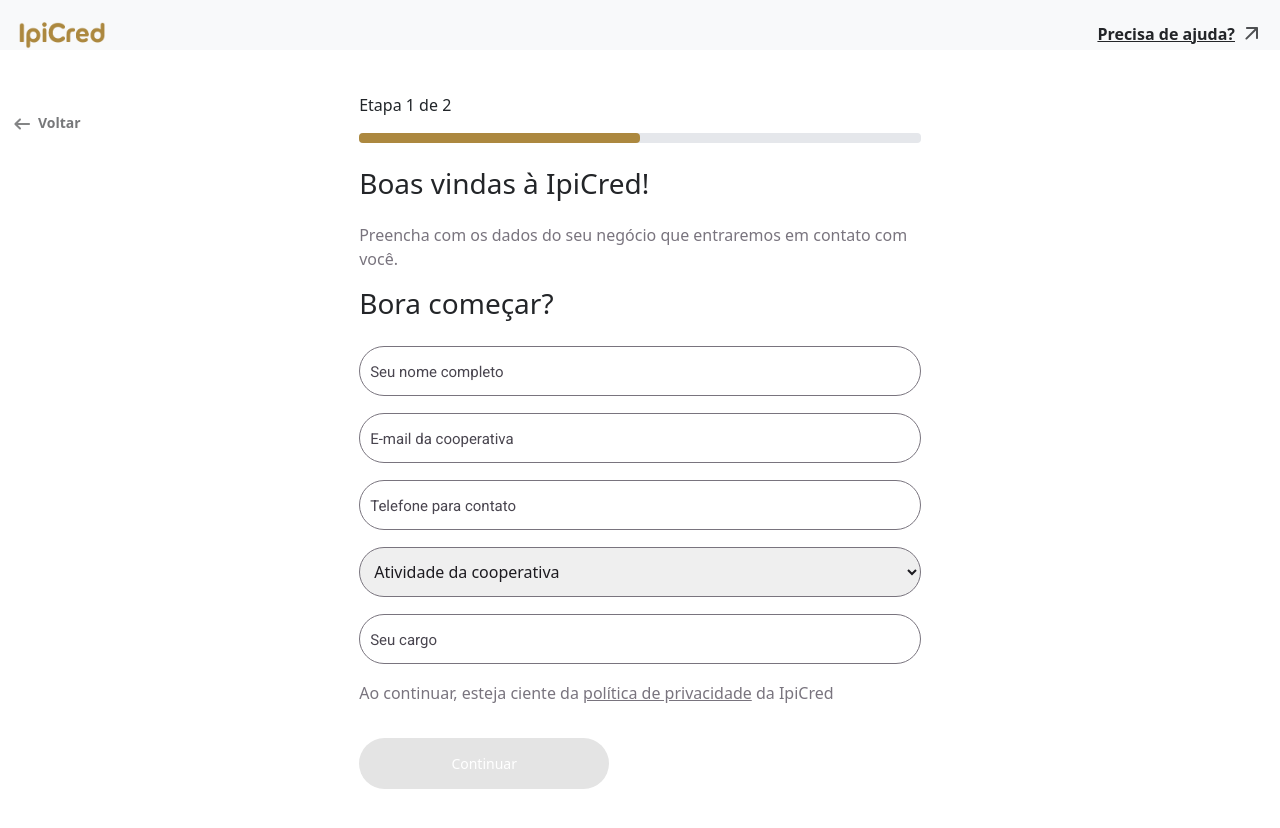
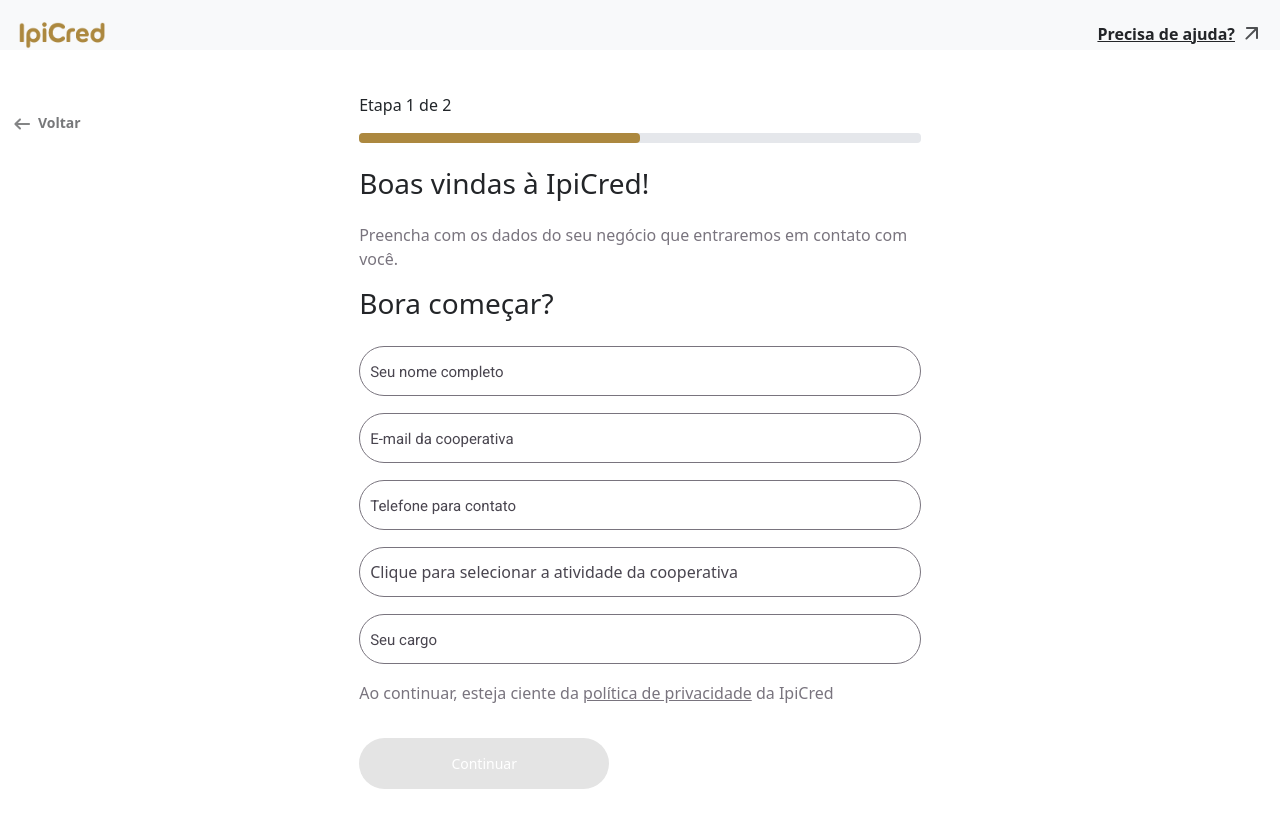
Before and after one commit to kamilateofilo/IpiCred, a React (Vite) app: page /contactForm in a window 1280 px wide. Shown: the top 828 px of the page. Built offline with nearby package versions, Linux system fonts and the light colour scheme.

Commit message:
feat: multi select com checkbox

```diff
--- a/package.json
+++ b/package.json
@@ -11,6 +11,9 @@
     "deploy": "gh-pages -d dist"
   },
   "dependencies": {
+    "@fortawesome/free-solid-svg-icons": "^6.6.0",
+    "@fortawesome/react-fontawesome": "^0.2.2",
+    "antd": "^5.20.1",
     "bootstrap": "^5.3.3",
     "i18next": "^23.12.3",
     "i18next-browser-languagedetector": "^8.0.0",
@@ -19,6 +22,7 @@
     "react-bootstrap": "^2.10.4",
     "react-dom": "^18.3.1",
     "react-i18next": "^15.0.1",
+    "react-multi-select-component": "^4.3.4",
     "react-router-dom": "^6.25.1",
     "styled-components": "^6.1.12"
   },
--- a/src/App.tsx
+++ b/src/App.tsx
@@ -2,6 +2,7 @@
 import { AppRoutes } from "./Routes/index";
 import 'bootstrap/dist/css/bootstrap.min.css';
 import './i18n.js';
+
 
 
 function App() {
--- a/src/Pages/ContactForm/CompsRelateds/Step1/StepOne.tsx
+++ b/src/Pages/ContactForm/CompsRelateds/Step1/StepOne.tsx
@@ -1,13 +1,12 @@
-import { useEffect, useState } from "react";
+import React, { useState, useEffect, useRef } from 'react';
 import { FormData } from "../../ContactForm";
 import { Button, Form, TextWrapper } from "../../styled";
 import { Input } from "../../../../styles/Input";
-import { Select } from "../../../../styles/Select";
-
+import { SelectWrapper, SelectButton, CustomCheckboxContainer, CustomCheckbox } from "../../../../styles/MultiSelect";
 
 interface StepProps {
     formData: FormData;
-    onFormDataChange: (data:  Partial<FormData>) => void;
+    onFormDataChange: (data: Partial<FormData>) => void;
     nextStep?: () => void;
     prevStep?: () => void;
     handleSubmit?: () => void;
@@ -15,12 +14,31 @@ interface StepProps {
     error?: string | null;
 }
 
-export const StepOne = ({ formData, onFormDataChange, nextStep }: StepProps) => {
+const options = [
+    { label: 'Agricultura', value: 'Agricultura' },
+    { label: 'Aquicultura', value: 'Aquicultura' },
+    { label: 'Extrativista', value: 'Extrativista' },
+    { label: 'Fruticultura', value: 'Fruticultura' },
+    { label: 'Horticultura', value: 'Horticultura' },
+    { label: 'Silvicultura', value: 'Silvicultura' },
+    { label: 'Pecuária', value: 'Pecuária' },
+    { label: 'Pesca', value: 'Pesca' },
+    { label: 'Outro', value: 'Outro' },
+];
+
+export const StepOne = ({ formData, onFormDataChange, nextStep, isSubmitting }: StepProps) => {
     const [isFormValid, setIsFormValid] = useState<boolean>(false);
     const [formErrors, setFormErrors] = useState<Record<string, string>>({});
     const [touchedFields, setTouchedFields] = useState<Set<string>>(new Set());
-    const [isSubmitting] = useState<boolean>(false);
+    const [selectedOptions, setSelectedOptions] = useState<Set<string>>(new Set());
+    const [dropdownOpen, setDropdownOpen] = useState<boolean>(false);
+    const dropdownRef = useRef<HTMLDivElement>(null);
 
+    useEffect(() => {
+        if (formData.atividade_cooperativa) {
+            setSelectedOptions(new Set(formData.atividade_cooperativa.split(', ').filter(Boolean)));
+        }
+    }, [formData.atividade_cooperativa]);
 
     const validateField = (name: keyof FormData, value: string) => {
         let error = '';
@@ -41,7 +59,7 @@ export const StepOne = ({ formData, onFormDataChange, nextStep }: StepProps) =>
                 if (!value.trim()) error = 'Cargo é obrigatório.';
                 break;
             case 'atividade_cooperativa':
-                if (!value) error = 'Atividade cooperativa é obrigatória.';
+                if (selectedOptions.size === 0) error = 'Pelo menos uma opção deve ser selecionada.';
                 break;
             default:
                 break;
@@ -51,17 +69,32 @@ export const StepOne = ({ formData, onFormDataChange, nextStep }: StepProps) =>
     };
 
     const handleChange = (e: React.ChangeEvent<HTMLInputElement | HTMLSelectElement>) => {
-        const { name, value } = e.target;
+        const { name, value, type, checked } = e.target as HTMLInputElement;
+
+        if (type === 'checkbox') {
+            const updatedOptions = new Set(selectedOptions);
+            if (checked) {
+                updatedOptions.add(value);
+            } else {
+                updatedOptions.delete(value);
+            }
+            setSelectedOptions(updatedOptions);
 
             onFormDataChange({
                 ...formData,
-            [name]: name === 'telefone_contato' ? value : value,
+                atividade_cooperativa: Array.from(updatedOptions).join(', ')
             });
+        } else {
+            onFormDataChange({
+                ...formData,
+                [name]: value
+            });
+        }
 
         setTouchedFields(prev => new Set(prev.add(name)));
     };
 
-    useEffect(() => {
+    const validateAllFields = () => {
         const errors = Object.keys(formData).reduce((acc, key) => {
             const typedKey = key as keyof FormData;
             const error = validateField(typedKey, formData[typedKey]);
@@ -69,19 +102,42 @@ export const StepOne = ({ formData, onFormDataChange, nextStep }: StepProps) =>
             return acc;
         }, {} as Record<keyof FormData, string>);
 
+
+        if (selectedOptions.size === 0) {
+            errors.atividade_cooperativa = 'Pelo menos uma opção deve ser selecionada.';
+        }
+
         setFormErrors(errors);
         setIsFormValid(Object.keys(errors).length === 0);
-    }, [formData]);
+    };
+
+    useEffect(() => {
+        validateAllFields();
+    // eslint-disable-next-line react-hooks/exhaustive-deps
+    }, [formData, selectedOptions]);
+
+    useEffect(() => {
+        const handleClickOutside = (event: MouseEvent) => {
+            if (dropdownRef.current && !dropdownRef.current.contains(event.target as Node)) {
+                setDropdownOpen(false);
+            }
+        };
+
+        document.addEventListener('mousedown', handleClickOutside);
+        return () => document.removeEventListener('mousedown', handleClickOutside);
+    }, []);
 
     const handleBlur = (name: string) => {
         setTouchedFields(prev => new Set(prev.add(name)));
+        validateAllFields();
     };
 
     const handleSubmit = () => {
-        console.log("eee STEP 1 passou");
-        if (!isFormValid) return;
+        validateAllFields();
 
+        if (isFormValid) {
             nextStep && nextStep();
+        }
     };
 
     return (
@@ -133,24 +189,29 @@ export const StepOne = ({ formData, onFormDataChange, nextStep }: StepProps) =>
                         <p style={{ color: 'red' }}>{formErrors.telefone_contato}</p>
                     )}
 
-                    <Select
+                    <SelectWrapper>
+                        <SelectButton onClick={() => setDropdownOpen(prev => !prev)}>
+                            {selectedOptions.size > 0
+                                ? `${Array.from(selectedOptions).join(', ')}`
+                                : 'Clique para selecionar a atividade da cooperativa'}
+                        </SelectButton>
+
+                        <CustomCheckboxContainer ref={dropdownRef} open={dropdownOpen}>
+                            {options.map((option) => (
+                                <CustomCheckbox key={option.value}>
+                                    <input
+                                        type="checkbox"
                                         name="atividade_cooperativa"
-                        value={formData.atividade_cooperativa}
+                                        value={option.value}
+                                        checked={selectedOptions.has(option.value)}
                                         onChange={handleChange}
                                         onBlur={() => handleBlur('atividade_cooperativa')}
-                        required
-                    >
-                        <option value="" style={{ color: "#49454F" }}>Atividade da cooperativa</option>
-                        <option value="Extrativista">Extrativista</option>
-                        <option value="Pecuária">Pecuária</option>
-                        <option value="Aquicultura">Aquicultura</option>
-                        <option value="Fruticultura">Fruticultura</option>
-                        <option value="Horticultura">Horticultura</option>
-                        <option value="Silvicultura">Silvicultura</option>
-                        <option value="Pesca">Pesca</option>
-                        <option value="Agricultura">Agricultura</option>
-                        <option value="Outro">Outro</option>
-                    </Select>
+                                    />
+                                    {option.label}
+                                </CustomCheckbox>
+                            ))}
+                        </CustomCheckboxContainer>
+                    </SelectWrapper>
                     {touchedFields.has('atividade_cooperativa') && formErrors.atividade_cooperativa && (
                         <p style={{ color: 'red' }}>{formErrors.atividade_cooperativa}</p>
                     )}
--- a/src/Pages/ContactForm/ContactForm.tsx
+++ b/src/Pages/ContactForm/ContactForm.tsx
@@ -19,6 +19,7 @@ export interface FormData {
   numero_cooperados: string;
   uf: string;
   municipio: string;
+  checkboxes: string;
 }
 
 const ContactForm = () => {
@@ -32,7 +33,8 @@ const ContactForm = () => {
     nome_cooperativa: "",
     numero_cooperados: "",
     telefone_contato: "",
-    uf: ""
+    uf: "",
+    checkboxes: ''
   });
 
   const [isSubmitting, setIsSubmitting] = useState<boolean>(false);
--- /dev/null
+++ b/src/styles/MultiSelect.ts
@@ -0,0 +1,59 @@
+import styled from "styled-components";
+
+
+export const SelectWrapper = styled.div`
+    position: relative;
+    width: 100%;
+    border-radius: 50px;
+    cursor: pointer;
+`;
+
+export const SelectButton = styled.button`
+    width: 100%;
+    padding: 10px;
+    border: 1px solid #79747E;
+    border-radius: 50px;
+    color: #49454F;
+    outline: none;
+    background-color: #fff;
+    font-size: 400;
+    text-align: left;
+    cursor: pointer;
+    height: 50px;
+    position: relative;
+`;
+
+
+export const CustomCheckboxContainer = styled.div<{ open: boolean }>`
+    position: absolute;
+    width: 100%;
+    border: 1px solid #ccc;
+    border-radius: 4px;
+    background-color: #fff;
+    color: #1D1B20;
+    top: 100%;
+    left: 0;
+    font-weight: 400;
+    font-size: 16px;
+    z-index: 10;
+    max-height: 200px;
+    overflow-y: auto;
+    box-shadow: 0 2px 8px rgba(0, 0, 0, 0.2);
+    cursor: pointer;
+    display: ${props => (props.open ? 'block' : 'none')};
+`;
+
+export const CustomCheckbox = styled.label`
+    display: block;
+    padding: 10px;
+    cursor: pointer;
+
+    &:hover {
+        background-color: #f0f0f0;
+    }
+
+    input[type="checkbox"] {
+        margin-right: 8px;
+        cursor: pointer;
+    }
+`;
--- a/src/styles/Select.ts
+++ b/src/styles/Select.ts
@@ -12,10 +12,10 @@ export const Select = styled.select`
   width: 100%;
   height: 50px;
   cursor: pointer;
-`
+`;
 
 export const SelectWrapper = styled.div`
    display: flex;
    justify-content: space-between;
    gap: 20px;
-`
+`;
```
Also changed, not shown: GlobalStyles.css (line endings or trailing spaces), 1 other file (tests, documents, lock files or other folders). Lines whose indentation alone changed are shown as unchanged.
